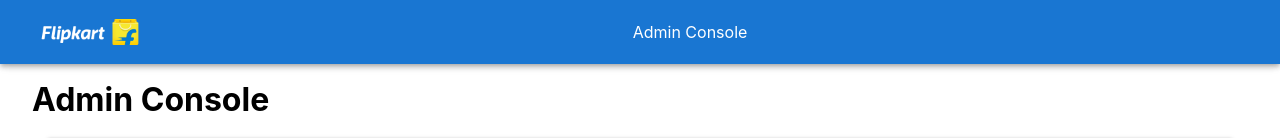
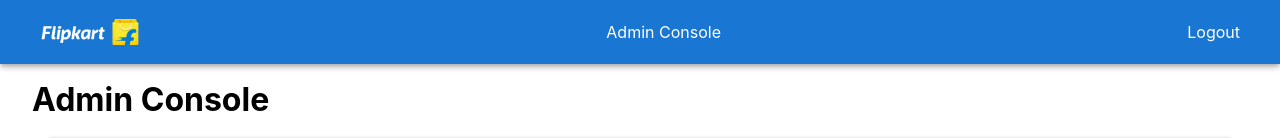
Before and after one commit to shaswat97-crypto/flipkart_fs, a React (Create React App) app in the folder frontend_v2/: page /admin in a window 1280 px wide. Shown: the top 138 px of the page. Built offline with nearby package versions, Linux system fonts and the light colour scheme; no server answers; sample sign-in values are in the browser's storage; the HTML template or start-up script is replaced by a standard one.

Commit message:
bug fix and admin logout

```diff
--- a/frontend_v2/src/components/Admin/AddProduct.js
+++ b/frontend_v2/src/components/Admin/AddProduct.js
@@ -76,16 +76,18 @@
               name="title"
               value={formValues.title}
               onChange={handleInputChange}
+              required='true'
             />
           </div>
           <div className="label">
             <label htmlFor="price">Price:</label>
             <input
               name="price"
-              type="text"
+              type="number"
               id="price"
               value={formValues.price}
               onChange={handleInputChange}
+              required='true'
             />
           </div>
           <div className="label">
@@ -95,6 +97,7 @@
               id="description"
               value={formValues.description}
               onChange={handleInputChange}
+              required='true'
             />
           </div>
           <div className="label">
@@ -105,6 +108,7 @@
               id="category"
               value={formValues.category}
               onChange={handleInputChange}
+              required='true'
             />
           </div>
           <div className="label">
@@ -115,6 +119,7 @@
               id="image"
               value={formValues.image}
               onChange={handleInputChange}
+              required='true'
             />
           </div>
           <button type="submit">Add Product</button>
--- a/frontend_v2/src/components/Admin/Header.js
+++ b/frontend_v2/src/components/Admin/Header.js
@@ -34,6 +34,20 @@
           >
             Admin Console
           </Box>
+          <Box
+            onClick={() => {localStorage.removeItem('flipkartAdminToken'); navTo("/login")}}
+            sx={{
+              "&:hover": {
+                transform: "scale(1.05)",
+                color: "black",
+              },
+              cursor: "pointer",
+              // flexGrow: 1,
+              textAlign: "right",
+            }}
+          >
+            Logout
+          </Box>
         </Toolbar>
       </AppBar>
     </Box>
--- a/frontend_v2/src/components/Admin/Product.js
+++ b/frontend_v2/src/components/Admin/Product.js
@@ -62,7 +62,7 @@
         aria-describedby="modal-modal-description"
       >
         <Box sx={style}>
-          <UpdateProduct product={product} loading={loading} setLoading={setLoading}/>
+          <UpdateProduct product={product} loading={loading} setLoading={setLoading} handleClose={handleClose}/>
         </Box>
       </Modal>
     </div>
--- a/frontend_v2/src/components/Admin/UpdateProduct.js
+++ b/frontend_v2/src/components/Admin/UpdateProduct.js
@@ -3,7 +3,7 @@
 import "./addproduct.css";
 import { Alert } from "@mui/material";
 
-const AddProduct = ({ product, loading, setLoading }) => {
+const AddProduct = ({ product, loading, setLoading, handleClose }) => {
   const [formValues, setFormValues] = useState({
     title: "",
     price: "",
@@ -27,10 +27,13 @@
     if (formValues.description) obj.description = formValues.description;
     if (formValues.image) obj.image = formValues.image;
 
+    // console.log(obj);
+    const id=product._id
+
     // TODO: Submit form data to the backend
     const response = await axios.patch(
       `/api/products/${product._id}`,
-      obj,
+      {obj, id},
       {
         headers: {
           Authorization: `Bearer ${localStorage.getItem("flipkartAdminToken")}`,
@@ -50,6 +53,7 @@
     });
     setTimeout(() => {
       setLoading(false);
+      handleClose();
     }, 1000);
   };
 
--- a/frontend_v2/src/components/Admin/addproduct.css
+++ b/frontend_v2/src/components/Admin/addproduct.css
@@ -55,7 +55,7 @@
     color: #333;
   }
 
-  .ap input[type='text'],
+  .ap input[type='text'], .ap input[type='number'],
   .ap textarea {
     width: auto;
     padding: 0.5rem;
@@ -81,7 +81,7 @@
     background-color: #023e8a;
   }
 
-  .ap input[type='text']:hover,
+  .ap input[type='text']:hover, .ap input[type='number']:hover,
   .ap textarea:hover {
     border-color: #023e8a;
     transition: all 0.3s ease-in-out;
```
Also changed, not shown: 12 other files (tests, documents, lock files or other folders).
